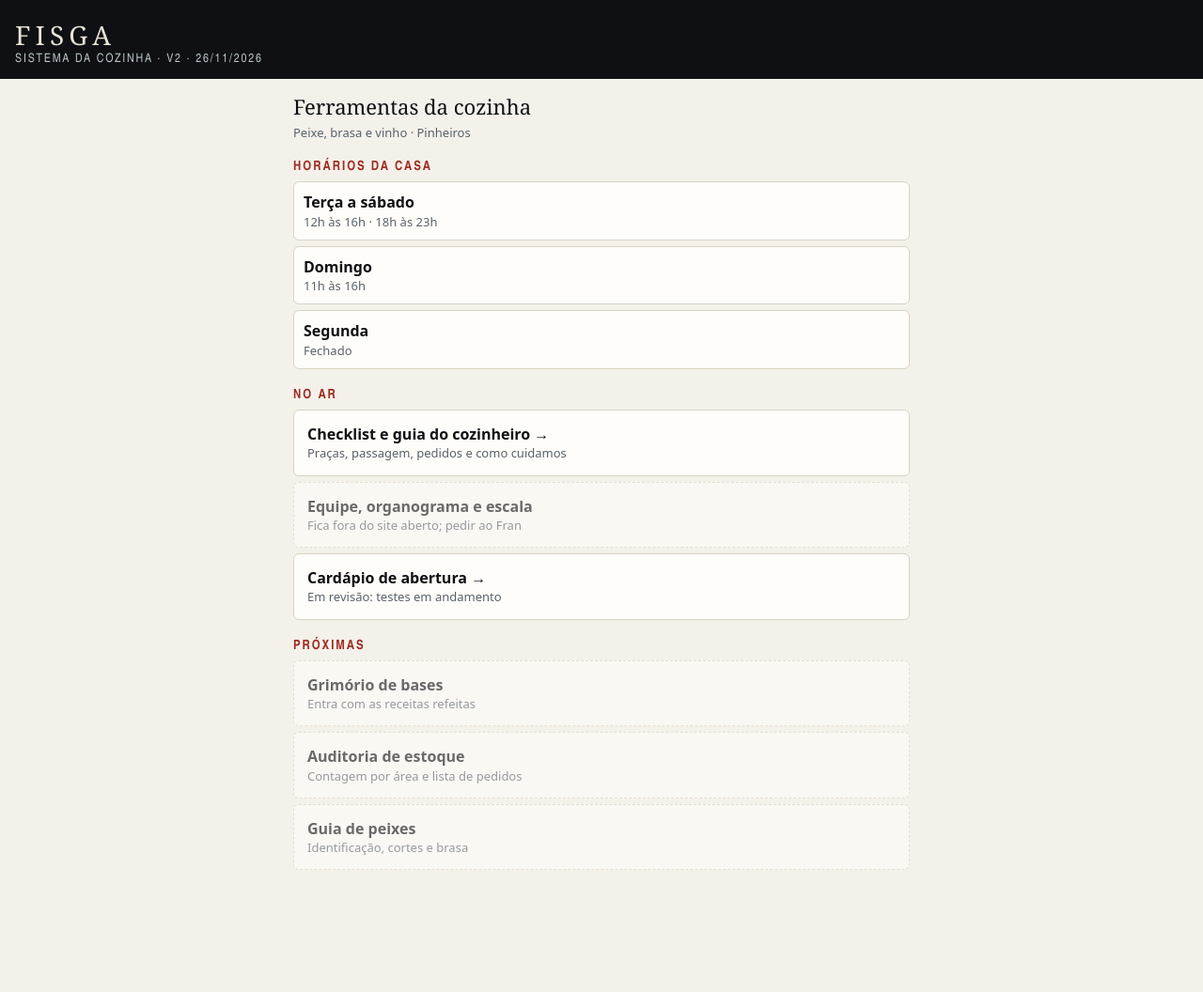
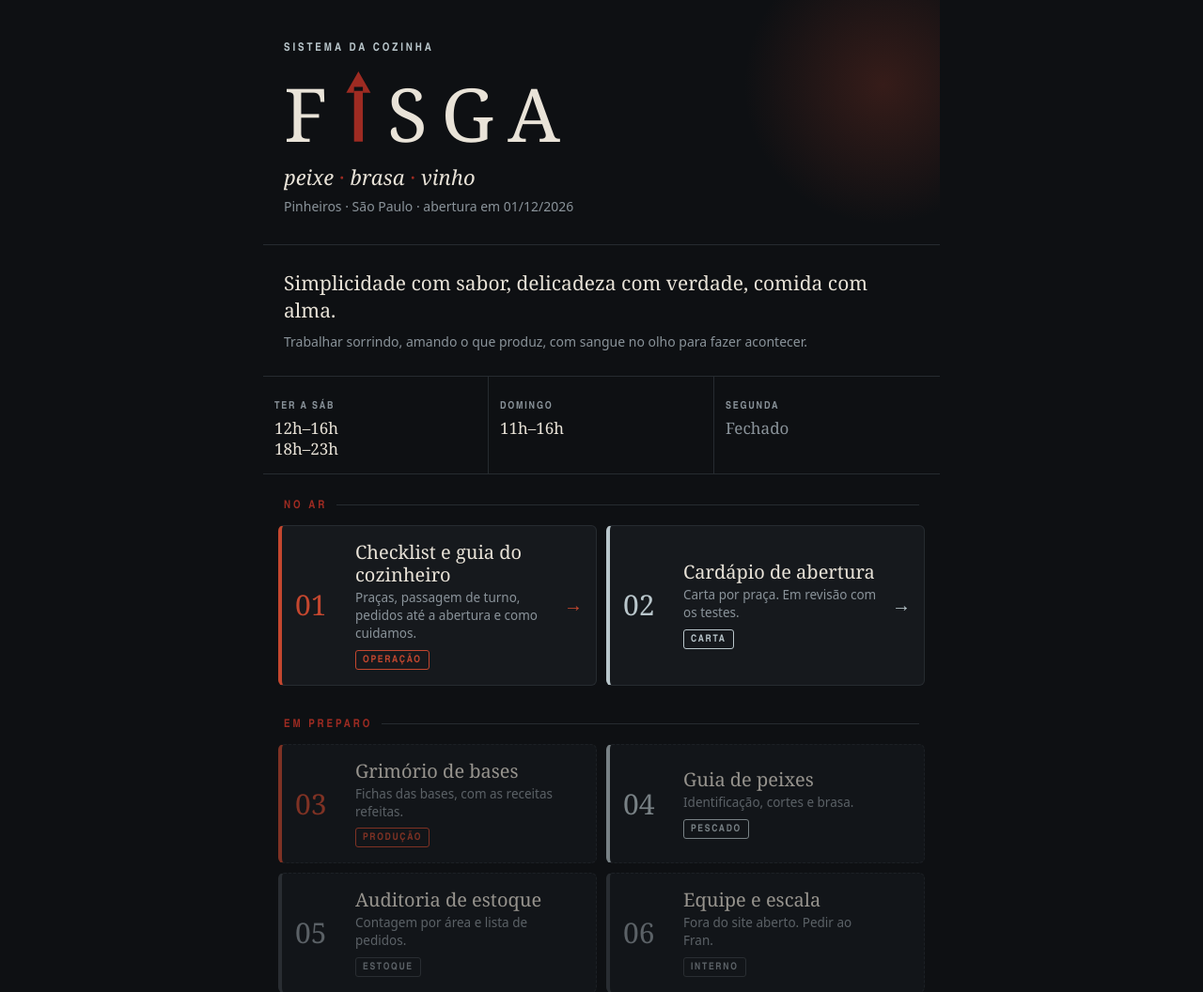
Before and after one commit to OzanneSE/Fisga, a plain HTML site: page index.html in a window 1280 px wide. Shown: the top 1056 px of the page at 94% size. Before the commit the page ends 986 px from the top, so only its background shows below. Drawn offline with Linux system fonts and the light colour scheme.

Commit message:
Index com a identidade visual do Fisga
Co-Authored-By: Claude Opus 5.5 <noreply@anthropic.com>
Claude-Session: https://claude.ai/code/session_01AoiB43XhDUh79qAQBhDqXM

```diff
--- a/index.html
+++ b/index.html
@@ -1,37 +1,115 @@
-<!DOCTYPE html><html lang="pt-BR"><head><meta charset="utf-8"><meta name="viewport" content="width=device-width,initial-scale=1"><title>Fisga · Cozinha</title><style>
-:root{--fumo:#0E1013;--graf:#3A4045;--aco:#59626A;--osso:#E9E3D8;--bg:#F4F1EA;--card:#FFFDF9;--linha:#D9D2C4;--guelra:#9E2B22;--serif:Georgia,'Times New Roman',serif;--cond:'Arial Narrow','Roboto Condensed',Arial,sans-serif}
+<!DOCTYPE html>
+<html lang="pt-BR"><head><meta charset="utf-8">
+<meta name="viewport" content="width=device-width,initial-scale=1">
+<meta name="theme-color" content="#0E1013">
+<title>Fisga · Cozinha</title>
+<style>
+:root{--fumo:#0E1013;--card:#16191D;--linha:#262B30;--graf:#3A4045;--aco:#8A939A;--gelo:#B9C6CB;--osso:#E9E3D8;--guelra:#9E2B22;--brasa:#C4472F;--serif:Georgia,'Times New Roman',serif;--cond:'Arial Narrow','Roboto Condensed','Helvetica Neue',Arial,sans-serif}
 *{box-sizing:border-box;margin:0;padding:0}
-body{background:var(--bg);color:var(--fumo);font:16px/1.4 system-ui,Roboto,Arial,sans-serif;padding-bottom:40px}
-header{background:var(--fumo);color:var(--osso);padding:18px 16px 12px}
-header h1{font:400 28px var(--serif);letter-spacing:.18em}
-header p{font:13px var(--cond);letter-spacing:.14em;text-transform:uppercase;color:#B9C6CB}
-nav{position:sticky;top:0;z-index:5;background:var(--fumo);border-bottom:3px solid var(--guelra)}
-.row{display:flex;overflow-x:auto;gap:6px;padding:6px 10px}
-button,.btn{font:700 14px var(--cond);letter-spacing:.08em;text-transform:uppercase;border:1px solid var(--graf);background:transparent;color:var(--osso);padding:10px 12px;border-radius:4px;white-space:nowrap;cursor:pointer;text-decoration:none;display:inline-block;text-align:center}
-.row button[aria-selected=true]{background:var(--guelra);border-color:var(--guelra);color:#fff}
-.turnos button{flex:1}
-.turnos button[aria-selected=true]{background:var(--osso);border-color:var(--osso);color:var(--fumo)}
-main{max-width:680px;margin:0 auto;padding:14px 12px}
-.quem{font:400 22px var(--serif)}
-.pr{font-size:13px;color:var(--aco);margin:4px 0 10px}
-.bar{height:8px;background:var(--linha);border-radius:4px;overflow:hidden}.bar i{display:block;height:100%;background:var(--guelra)}
-.cont{font-size:13px;color:var(--aco);margin:4px 0}
-h2{font:700 14px var(--cond);letter-spacing:.14em;text-transform:uppercase;color:var(--guelra);margin:20px 0 6px}
-.it{background:var(--card);border:1px solid var(--linha);border-radius:6px;margin-bottom:6px;padding:10px}
-.it label{display:flex;gap:12px;align-items:flex-start;cursor:pointer}
-.it input[type=checkbox]{width:24px;height:24px;flex:0 0 24px;accent-color:var(--guelra)}
-.it b{font-weight:600}.it small{display:block;color:var(--aco);font-size:13px}
-.it.ok{opacity:.65}.it.ok b{text-decoration:line-through}
-.tag{display:inline-block;font:700 11px var(--cond);letter-spacing:.1em;background:var(--guelra);color:#fff;padding:1px 6px;border-radius:3px;margin-right:5px}
-.campo{display:flex;align-items:center;gap:8px;margin:8px 0 0 36px;font-size:13px;color:var(--aco)}
-input[type=text],textarea{font:16px system-ui,sans-serif;border:1px solid var(--linha);border-radius:4px;background:#fff;color:var(--fumo);padding:6px 8px;width:100%}
-.campo input{width:130px}
-textarea{min-height:80px}
-.acoes{display:flex;flex-wrap:wrap;gap:8px;margin-top:12px}
-.acoes .btn,.acoes button{flex:1;background:var(--fumo);color:var(--osso);border-color:var(--fumo)}
-.acoes .sec{background:transparent;color:var(--fumo);border-color:var(--graf)}
-.pedir{display:block;background:var(--fumo);color:var(--osso);margin-top:4px}
-.nota{font-size:13px;color:var(--aco);margin-top:14px}
-#saida{margin-top:10px;display:none;min-height:180px}
-@media print{nav,.acoes,.pedir,.bar,.cont,#saida{display:none!important}body{background:#fff;font-size:12px}header{background:#fff;color:#000;padding:0}header p{color:#000}.it{padding:3px 6px;margin-bottom:2px;break-inside:avoid;opacity:1}main{padding:0;max-width:none}}
-.cd{display:block;color:inherit;text-decoration:none;padding:14px}.off{opacity:.6;border-style:dashed}</style></head><body><header><h1>FISGA</h1><p>Sistema da cozinha · v2 · 26/11/2026</p></header><main><div class="quem">Ferramentas da cozinha</div><div class="pr">Peixe, brasa e vinho · Pinheiros</div><h2>Horários da casa</h2><div class="it"><b>Terça a sábado</b><small>12h às 16h · 18h às 23h</small></div><div class="it"><b>Domingo</b><small>11h às 16h</small></div><div class="it"><b>Segunda</b><small>Fechado</small></div><h2>No ar</h2><a class="it cd" href="checklist.html"><b>Checklist e guia do cozinheiro →</b><small>Praças, passagem, pedidos e como cuidamos</small></a><div class="it cd off"><b>Equipe, organograma e escala</b><small>Fica fora do site aberto; pedir ao Fran</small></div><a class="it cd" href="cardapio.html"><b>Cardápio de abertura →</b><small>Em revisão: testes em andamento</small></a><h2>Próximas</h2><div class="it cd off"><b>Grimório de bases</b><small>Entra com as receitas refeitas</small></div><div class="it cd off"><b>Auditoria de estoque</b><small>Contagem por área e lista de pedidos</small></div><div class="it cd off"><b>Guia de peixes</b><small>Identificação, cortes e brasa</small></div></main></body></html>
+html{background:var(--fumo)}
+body{color:var(--osso);font:16px/1.5 system-ui,Roboto,Arial,sans-serif;max-width:720px;margin:0 auto;-webkit-font-smoothing:antialiased}
+.cap{font:700 12px var(--cond);letter-spacing:.24em;text-transform:uppercase}
+a{color:inherit;text-decoration:none}
+
+.hero{position:relative;padding:44px 22px 30px;overflow:hidden;border-bottom:1px solid var(--linha)}
+.hero:before{content:"";position:absolute;right:-90px;top:-60px;width:300px;height:300px;border-radius:50%;background:radial-gradient(circle,rgba(196,71,47,.22),rgba(196,71,47,0) 70%)}
+.hero .cap{color:var(--gelo)}
+.marca{display:block;width:100%;max-width:330px;height:auto;margin:18px 0 14px}
+.trio{font:400 22px/1.2 var(--serif);font-style:italic;color:var(--osso)}
+.trio i{font-style:normal;color:var(--guelra);padding:0 6px}
+.onde{margin-top:8px;color:var(--aco);font-size:14px}
+
+.manif{padding:26px 22px;border-bottom:1px solid var(--linha)}
+.manif p{font:400 21px/1.35 var(--serif);color:var(--osso)}
+.manif small{display:block;margin-top:10px;color:var(--aco);font-size:14px;line-height:1.45}
+
+.horas{display:grid;grid-template-columns:repeat(3,1fr);border-bottom:1px solid var(--linha)}
+.horas div{padding:16px 12px;border-right:1px solid var(--linha)}
+.horas div:last-child{border-right:0}
+.horas .cap{font-size:11px;color:var(--aco);letter-spacing:.16em}
+.horas b{display:block;font:400 17px/1.25 var(--serif);margin-top:4px}
+.horas .off b{color:var(--aco)}
+
+section{padding:26px 16px 8px}
+h2{display:flex;align-items:center;gap:10px;color:var(--guelra);margin:0 6px 14px}
+h2:after{content:"";flex:1;height:1px;background:var(--linha)}
+
+.tool{display:grid;grid-template-columns:52px 1fr 20px;gap:12px;align-items:center;background:var(--card);border:1px solid var(--linha);border-left:4px solid var(--t,var(--graf));border-radius:6px;padding:16px 14px;margin-bottom:10px;transition:border-color .15s,transform .15s}
+a.tool:active{transform:scale(.985)}
+a.tool:hover{border-color:var(--graf)}
+.n{font:400 30px/1 var(--serif);color:var(--t,var(--aco))}
+.tool h3{font:400 20px/1.2 var(--serif);color:var(--osso)}
+.tool p{font-size:13.5px;color:var(--aco);margin-top:3px;line-height:1.4}
+.tag{display:inline-block;margin-top:8px;font:700 10.5px var(--cond);letter-spacing:.16em;text-transform:uppercase;padding:3px 7px;border-radius:3px;border:1px solid var(--t,var(--graf));color:var(--t,var(--aco))}
+.seta{color:var(--t);font-size:20px}
+.brasa{--t:var(--brasa)}.gelo{--t:var(--gelo)}
+.breve{opacity:.62;border-style:dashed;border-left-style:solid}
+.breve .seta{display:none}
+
+.lenda{display:flex;gap:16px;margin:4px 6px 0;color:var(--aco);font-size:12.5px}
+.lenda span:before{content:"";display:inline-block;width:10px;height:10px;border-radius:2px;margin-right:6px;vertical-align:-1px;background:var(--c)}
+
+footer{padding:30px 22px 40px;text-align:center;color:var(--aco);font-size:13px;line-height:1.6}
+footer .cap{color:var(--graf);letter-spacing:.3em;margin-top:14px;display:block}
+@media(min-width:620px){.grid{display:grid;grid-template-columns:1fr 1fr;gap:10px}.grid .tool{margin:0}}
+</style></head>
+<body>
+
+<header class="hero">
+  <div class="cap">Sistema da cozinha</div>
+  <svg class="marca" viewBox="0 0 318 82" role="img" aria-label="Fisga">
+    <g fill="#E9E3D8" font-family="Georgia,'Times New Roman',serif" font-size="76" letter-spacing="14">
+      <text x="0" y="72">F</text><text x="106" y="72">SGA</text>
+    </g>
+    <g fill="#9E2B22">
+      <rect x="72" y="20" width="9" height="52"/>
+      <path d="M76.5 0 L89 22 L81 22 L81 16 L72 16 L72 22 L64 22 Z"/>
+    </g>
+  </svg>
+  <div class="trio">peixe<i>·</i>brasa<i>·</i>vinho</div>
+  <div class="onde">Pinheiros · São Paulo · abertura em 01/12/2026</div>
+</header>
+
+<div class="manif">
+  <p>Simplicidade com sabor, delicadeza com verdade, comida com alma.</p>
+  <small>Trabalhar sorrindo, amando o que produz, com sangue no olho para fazer acontecer.</small>
+</div>
+
+<div class="horas">
+  <div><span class="cap">Ter a sáb</span><b>12h–16h<br>18h–23h</b></div>
+  <div><span class="cap">Domingo</span><b>11h–16h</b></div>
+  <div class="off"><span class="cap">Segunda</span><b>Fechado</b></div>
+</div>
+
+<section>
+  <h2 class="cap">No ar</h2>
+  <div class="grid">
+    <a class="tool brasa" href="checklist.html">
+      <span class="n">01</span>
+      <div><h3>Checklist e guia do cozinheiro</h3><p>Praças, passagem de turno, pedidos até a abertura e como cuidamos.</p><span class="tag">Operação</span></div>
+      <span class="seta">→</span>
+    </a>
+    <a class="tool gelo" href="cardapio.html">
+      <span class="n">02</span>
+      <div><h3>Cardápio de abertura</h3><p>Carta por praça. Em revisão com os testes.</p><span class="tag">Carta</span></div>
+      <span class="seta">→</span>
+    </a>
+  </div>
+</section>
+
+<section>
+  <h2 class="cap">Em preparo</h2>
+  <div class="grid">
+    <div class="tool breve brasa"><span class="n">03</span><div><h3>Grimório de bases</h3><p>Fichas das bases, com as receitas refeitas.</p><span class="tag">Produção</span></div><span class="seta"></span></div>
+    <div class="tool breve gelo"><span class="n">04</span><div><h3>Guia de peixes</h3><p>Identificação, cortes e brasa.</p><span class="tag">Pescado</span></div><span class="seta"></span></div>
+    <div class="tool breve"><span class="n">05</span><div><h3>Auditoria de estoque</h3><p>Contagem por área e lista de pedidos.</p><span class="tag">Estoque</span></div><span class="seta"></span></div>
+    <div class="tool breve"><span class="n">06</span><div><h3>Equipe e escala</h3><p>Fora do site aberto. Pedir ao Fran.</p><span class="tag">Interno</span></div><span class="seta"></span></div>
+  </div>
+  <div class="lenda"><span style="--c:var(--brasa)">brasa e quente</span><span style="--c:var(--gelo)">gelo e frio</span></div>
+</section>
+
+<footer>
+  Na dúvida, não serve. Chama o Fran.
+  <span class="cap">Fisga · Pinheiros</span>
+</footer>
+</body></html>
```
